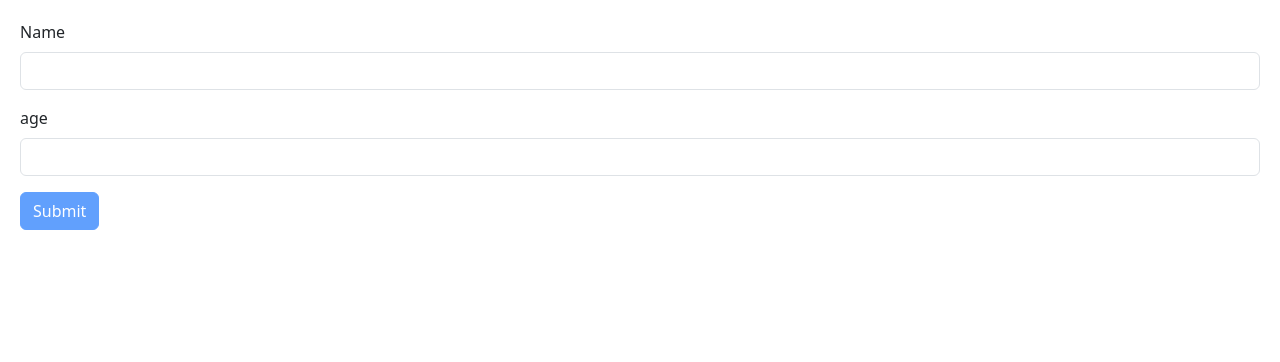
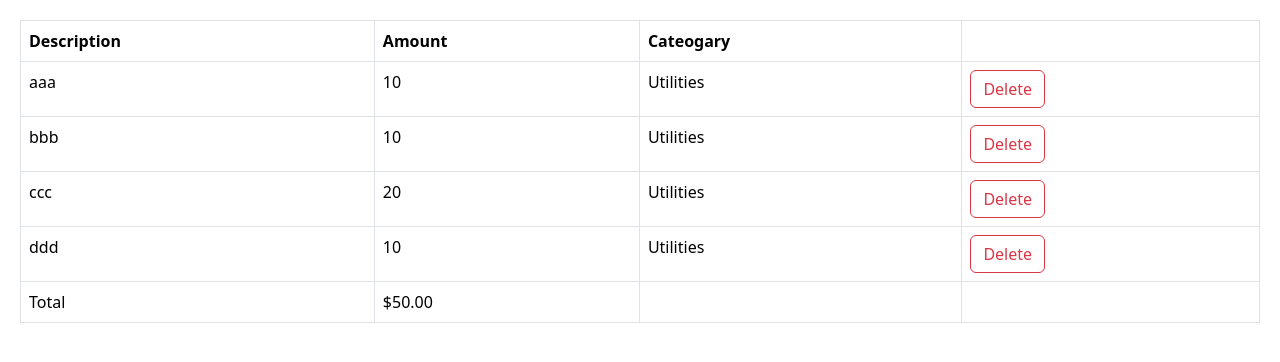
Before and after one commit to Ayeshan-Oshitha/Tutorial--Mosh--React-TypeScript, a React (Vite) app in the folder 1. Fundamentals/react-demo/: page / in a window 1280 px wide. Shown: the top 362 px of the page. Built offline with nearby package versions, Linux system fonts and the light colour scheme.

Commit message:
Section 05 ( Building Forms ) - Excersise ( Expense Tracker ) -  Building ExpenseList

```diff
--- a/1. Fundamentals/react-demo/src/App.tsx
+++ b/1. Fundamentals/react-demo/src/App.tsx
@@ -1,9 +1,21 @@
-import Form from "./components/Form";
+import { useState } from "react";
+import ExpenseList from "./expense-tracker/components/ExpenseList";
 
 function App() {
+  const [expenses, setExpenses] = useState([
+    { id: 1, description: "aaa", amount: 10, category: "Utilities" },
+    { id: 2, description: "bbb", amount: 10, category: "Utilities" },
+    { id: 3, description: "ccc", amount: 20, category: "Utilities" },
+    { id: 4, description: "ddd", amount: 10, category: "Utilities" },
+  ]);
+
+  const deleteExpense = (id: number) => {
+    setExpenses(expenses.filter((e) => e.id !== id));
+  };
+
   return (
     <div>
-      <Form />
+      <ExpenseList expenses={expenses} onDelete={deleteExpense} />
     </div>
   );
 }
--- /dev/null
+++ b/1. Fundamentals/react-demo/src/expense-tracker/components/ExpenseList.tsx
@@ -0,0 +1,62 @@
+interface Expense {
+  id: number;
+  description: string;
+  amount: number;
+  category: string;
+}
+
+interface Props {
+  expenses: Expense[];
+  onDelete: (id: number) => void;
+}
+
+const ExpenseList = ({ expenses, onDelete }: Props) => {
+  if (expenses.length === 0) {
+    return null;
+  }
+
+  return (
+    <table className="table table-bordered">
+      <thead>
+        <tr>
+          <th>Description</th>
+          <th>Amount</th>
+          <th>Cateogary</th>
+          <th></th>
+        </tr>
+      </thead>
+      <tbody>
+        {expenses.map((expense) => (
+          <tr key={expense.id}>
+            <td>{expense.description}</td>
+            <td>{expense.amount}</td>
+            <td>{expense.category}</td>
+            <td>
+              <button
+                className="btn btn-outline-danger"
+                onClick={() => onDelete(expense.id)}
+              >
+                Delete
+              </button>
+            </td>
+          </tr>
+        ))}
+      </tbody>
+      <tfoot>
+        <tr>
+          <td>Total</td>
+          <td>
+            $
+            {expenses
+              .reduce((acc, expense) => expense.amount + acc, 0)
+              .toFixed(2)}
+          </td>
+          <td></td>
+          <td></td>
+        </tr>
+      </tfoot>
+    </table>
+  );
+};
+
+export default ExpenseList;
```
